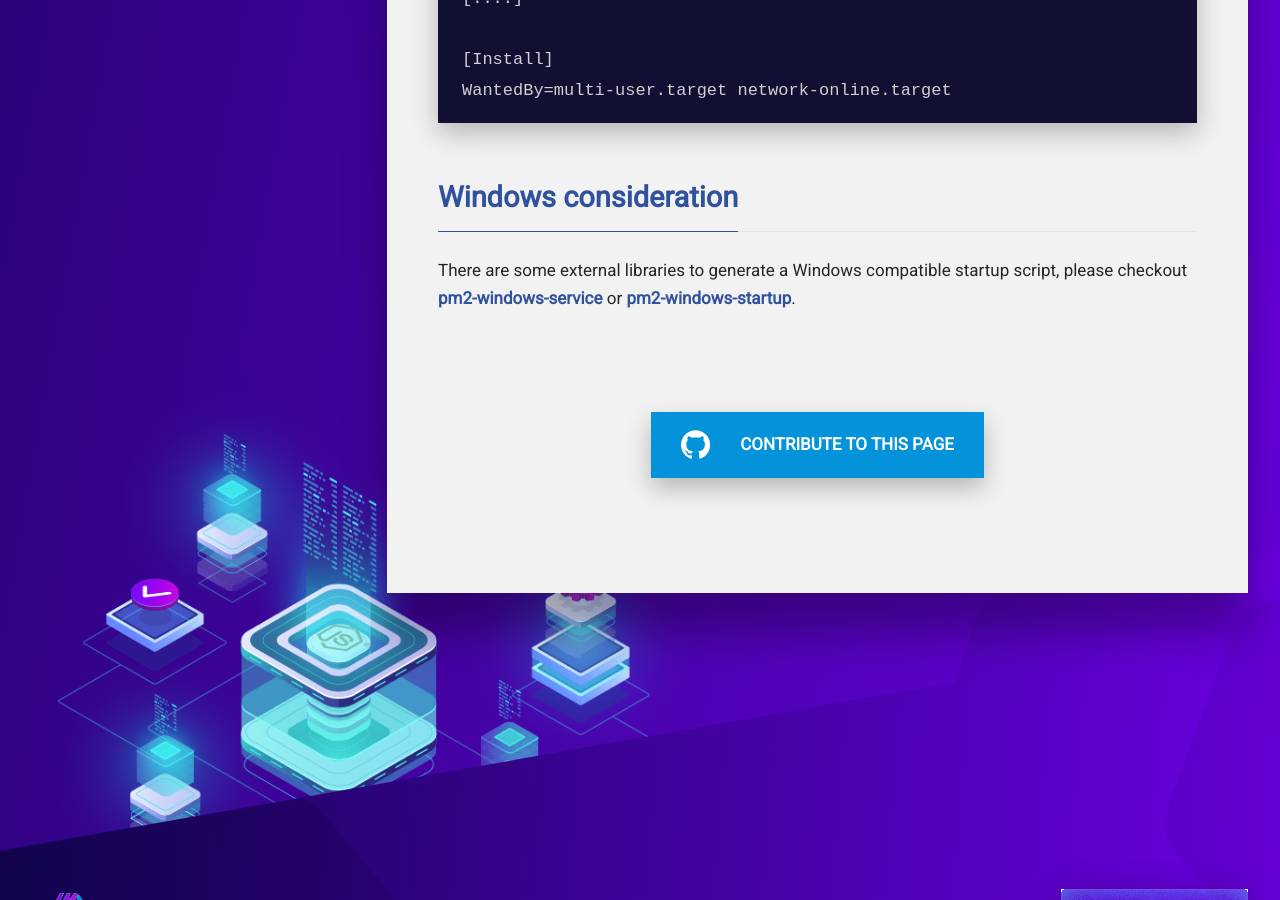
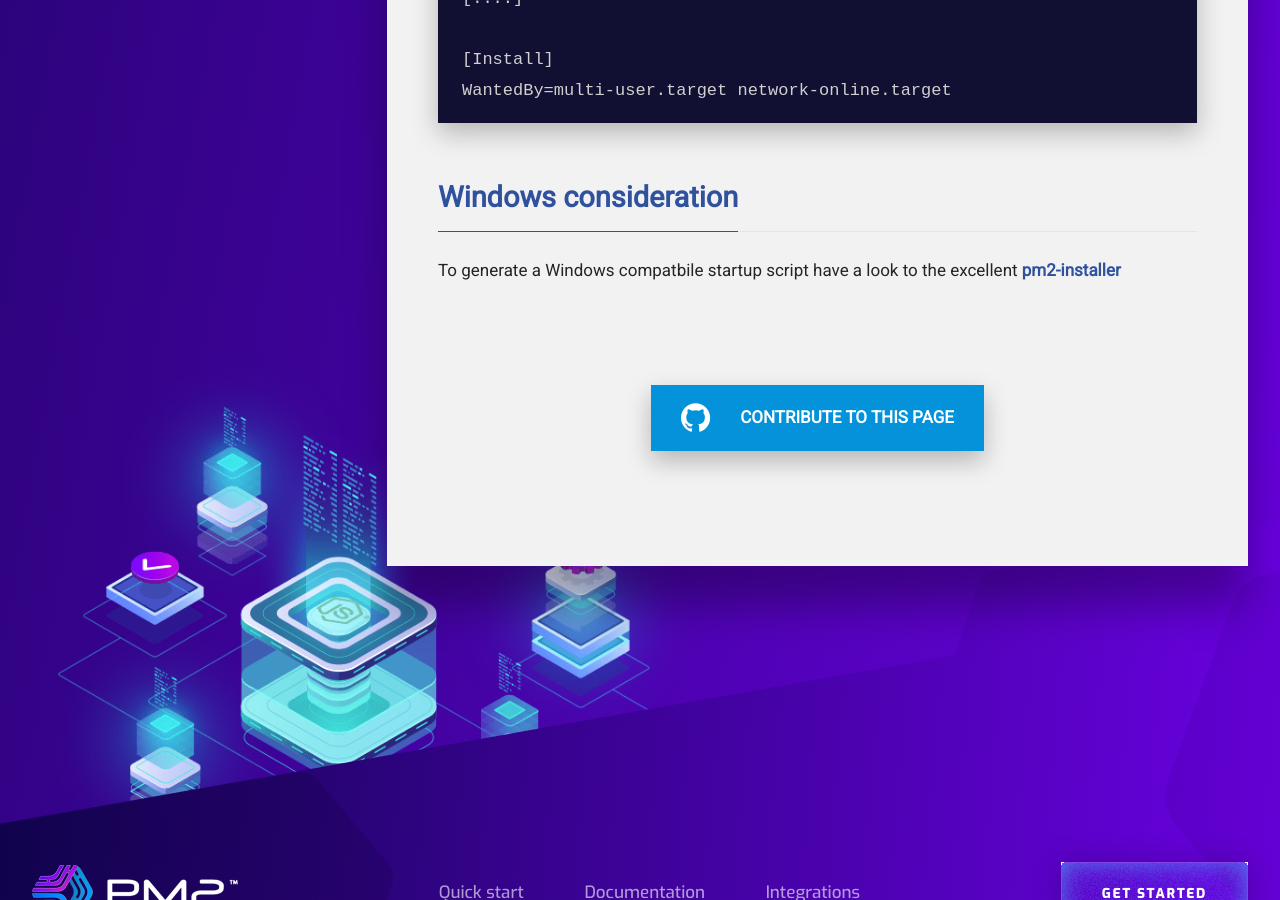
Before and after one commit to pm2-hive/pm2-hive.github.io, a Jekyll site: the page built from docs/features/startup.md, in a window 1280 px wide and 900 px high, scrolled down 4078 px. Built offline with Jekyll 4.4.1, drawn with Linux system fonts in a browser that asks for light colours; comment, search, counter and statistics services are not loaded.

Commit message:
Update startup.md

```diff
--- a/docs/features/startup.md
+++ b/docs/features/startup.md
@@ -134,4 +134,4 @@ WantedBy=multi-user.target network-online.target
 
 ## Windows consideration
 
-There are some external libraries to generate a Windows compatible startup script, please checkout [pm2-windows-service](https://www.npmjs.com/package/pm2-windows-service) or [pm2-windows-startup](https://www.npmjs.com/package/pm2-windows-startup).
+To generate a Windows compatbile startup script have a look to the excellent [pm2-installer](https://github.com/jessety/pm2-installer)
```
